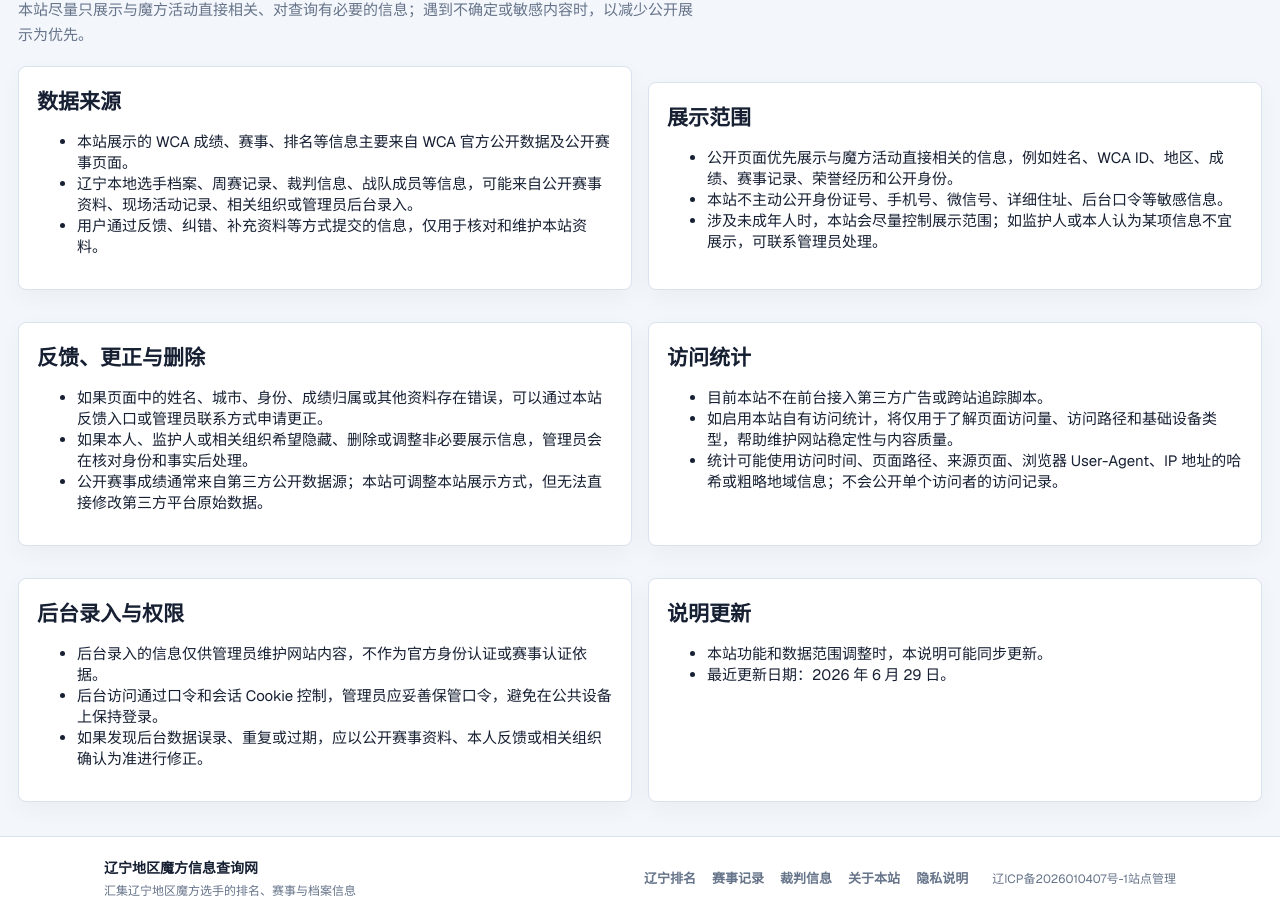
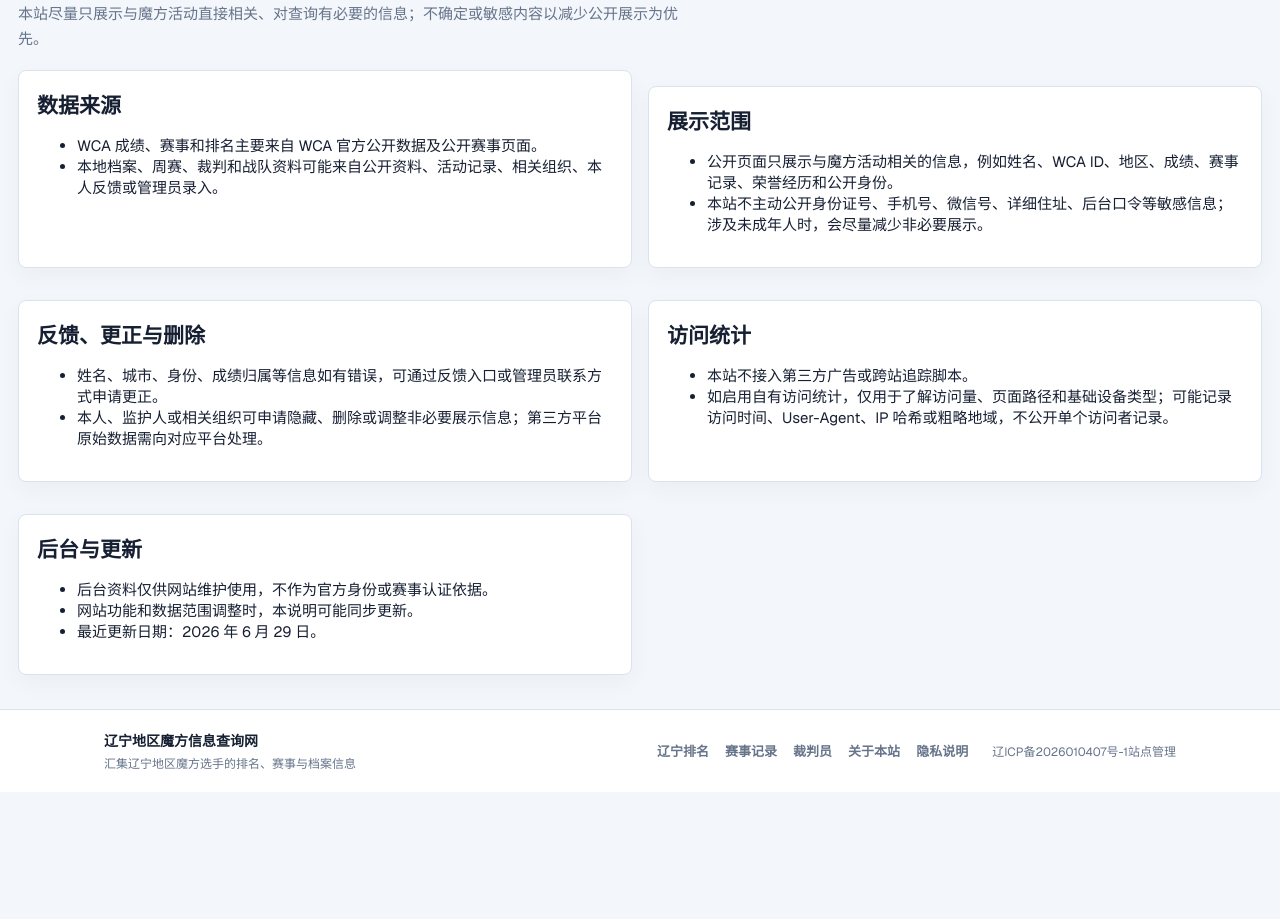
Before and after one commit to lymyxyxyx/Liaoning_magic_cube_team_website, a Next.js app: page /privacy in a window 1280 px wide. Shown: the part 355-1274 px from the top of the page. After the commit the page ends 1147 px from the top, so only its background shows below. Built offline with nearby package versions, Linux system fonts and the light colour scheme.

Commit message:
Polish public pages before launch

```diff
--- a/app/about/page.tsx
+++ b/app/about/page.tsx
@@ -15,7 +15,7 @@ const infoBlocks = [
   },
   {
     title: "数据来源",
-    text: "WCA 成绩、赛事、排名等信息主要来自 WCA 官方公开数据和公开赛事页面；本地选手档案、周赛、裁判信息和活动资料可能来自公开记录、现场活动记录、相关组织提供或管理员后台录入。"
+    text: "WCA 成绩、赛事、排名等信息主要来自 WCA 官方公开数据和公开赛事页面；本地选手档案、周赛、裁判员资料和活动资料可能来自公开记录、现场活动记录、相关组织提供或管理员后台录入。"
   },
   {
     title: "更新频率",
@@ -50,7 +50,7 @@ export default function AboutPage() {
             <h2>纠错、隐藏与补充资料</h2>
             <ol>
               <li>如果姓名、地区、WCA ID、成绩归属或页面内容有误，请提交反馈说明。</li>
-              <li>如果本人或监护人希望隐藏、删除非必要展示信息，请选择“删除/隐藏请求”。</li>
+              <li>如果本人或监护人希望隐藏、删除非必要展示信息，可选择“删除/隐藏请求”。</li>
               <li>公开赛事成绩的原始数据以 WCA 等第三方公开数据源为准，本站可调整本站展示方式。</li>
             </ol>
             <p>
--- a/app/admin/page.tsx
+++ b/app/admin/page.tsx
@@ -13,9 +13,9 @@ const adminCards = [
     description: "维护本地选手 WCA ID、省份、城市和人工核对记录。"
   },
   {
-    title: "辽宁排名说明与反馈",
+    title: "信息反馈接收",
     href: "/admin/ranking-feedback",
-    description: "维护辽宁排名认定口径，处理名单、成绩和页面反馈。"
+    description: "查看并处理关于本站提交的信息更正、隐藏删除、补充资料和页面问题。"
   },
   {
     title: "周赛选手库",
@@ -43,7 +43,7 @@ export default function AdminPage() {
   return (
     <>
       <PageHero label="后台管理" title="网站管理后台">
-        进入对应模块维护人员资料、排名反馈、周赛选手和比赛账单。
+        进入对应模块维护人员资料、信息反馈、周赛选手和比赛账单。
       </PageHero>
       <section className="container section admin-module-grid" aria-label="后台功能入口">
         {adminCards.map((card) => (
--- a/app/admin/ranking-feedback/page.tsx
+++ b/app/admin/ranking-feedback/page.tsx
@@ -7,14 +7,14 @@ export default function AdminRankingFeedbackPage() {
     <>
       <PageHero
         label="后台管理"
-        title="辽宁排名说明与反馈"
+        title="信息反馈接收"
         actions={
           <Link className="button" href="/admin">
             返回后台首页
           </Link>
         }
       >
-        维护辽宁排名认定口径，并处理名单、成绩和页面反馈。
+        处理关于本站提交的信息更正、隐藏删除、补充资料和页面问题。
       </PageHero>
       <RankingFeedbackConsole />
     </>
--- a/app/api/feedback/route.ts
+++ b/app/api/feedback/route.ts
@@ -20,6 +20,11 @@ export async function POST(request: NextRequest) {
     return NextResponse.json({ message: "Invalid feedback" }, { status: 400 });
   }
 
+  const name = cleanText(payload.name, 80);
+  if (!name) {
+    return NextResponse.json({ message: "请填写姓名" }, { status: 400 });
+  }
+
   const message = cleanText(payload.message, 1200);
   if (message.length < 4) {
     return NextResponse.json({ message: "请填写反馈内容" }, { status: 400 });
@@ -31,8 +36,8 @@ export async function POST(request: NextRequest) {
   }
 
   const id = await createFeedbackMessage({
-    type: allowedTypes.has(payload.type || "") ? payload.type || "名单反馈" : "其他",
-    name: cleanText(payload.name, 80),
+    type: allowedTypes.has(payload.type || "") ? payload.type || "其他" : "其他",
+    name,
     wcaId,
     contact: cleanText(payload.contact, 120),
     message,
--- a/app/judges/judges-client.tsx
+++ b/app/judges/judges-client.tsx
@@ -72,7 +72,7 @@ export function JudgesClient({ initialJudges }: Props) {
   const canEdit = editPassword !== null;
 
   async function enterEditMode() {
-    const password = window.prompt("请输入裁判信息编辑口令");
+    const password = window.prompt("请输入裁判员编辑口令");
     if (password === null) return;
 
     try {
--- a/app/judges/page.tsx
+++ b/app/judges/page.tsx
@@ -6,13 +6,13 @@ import { JudgesClient } from "./judges-client";
 export const dynamic = "force-dynamic";
 
 export const metadata: Metadata = {
-  title: "裁判信息",
+  title: "裁判员",
   description: "辽宁地区 WCA 魔方裁判名录，含级别、培训信息与所在城市。",
   alternates: { canonical: "/judges" },
   openGraph: {
     type: "website",
     url: "/judges",
-    title: "裁判信息",
+    title: "裁判员",
     description: "辽宁地区 WCA 魔方裁判名录与级别信息。"
   }
 };
@@ -22,7 +22,7 @@ export default async function JudgesPage() {
 
   return (
     <>
-      <PageHero label="人员档案" title="裁判信息">
+      <PageHero label="人员档案" title="裁判员">
         裁判级别与培训信息。
       </PageHero>
       <JudgesClient initialJudges={judges} />
--- a/app/layout.tsx
+++ b/app/layout.tsx
@@ -55,7 +55,7 @@ export default function RootLayout({ children }: { children: React.ReactNode })
             <nav className="footer-nav" aria-label="底部导航">
               <Link href="/liaoning-rankings">辽宁排名</Link>
               <Link href="/competitions">赛事记录</Link>
-              <Link href="/judges">裁判信息</Link>
+              <Link href="/judges">裁判员</Link>
               <Link href="/about">关于本站</Link>
               <Link href="/privacy">隐私说明</Link>
             </nav>
--- a/app/privacy/page.tsx
+++ b/app/privacy/page.tsx
@@ -10,47 +10,36 @@ const policySections = [
   {
     title: "数据来源",
     items: [
-      "本站展示的 WCA 成绩、赛事、排名等信息主要来自 WCA 官方公开数据及公开赛事页面。",
-      "辽宁本地选手档案、周赛记录、裁判信息、战队成员等信息，可能来自公开赛事资料、现场活动记录、相关组织或管理员后台录入。",
-      "用户通过反馈、纠错、补充资料等方式提交的信息，仅用于核对和维护本站资料。"
+      "WCA 成绩、赛事和排名主要来自 WCA 官方公开数据及公开赛事页面。",
+      "本地档案、周赛、裁判和战队资料可能来自公开资料、活动记录、相关组织、本人反馈或管理员录入。"
     ]
   },
   {
     title: "展示范围",
     items: [
-      "公开页面优先展示与魔方活动直接相关的信息，例如姓名、WCA ID、地区、成绩、赛事记录、荣誉经历和公开身份。",
-      "本站不主动公开身份证号、手机号、微信号、详细住址、后台口令等敏感信息。",
-      "涉及未成年人时，本站会尽量控制展示范围；如监护人或本人认为某项信息不宜展示，可联系管理员处理。"
+      "公开页面只展示与魔方活动相关的信息，例如姓名、WCA ID、地区、成绩、赛事记录、荣誉经历和公开身份。",
+      "本站不主动公开身份证号、手机号、微信号、详细住址、后台口令等敏感信息；涉及未成年人时，会尽量减少非必要展示。"
     ]
   },
   {
     title: "反馈、更正与删除",
     items: [
-      "如果页面中的姓名、城市、身份、成绩归属或其他资料存在错误，可以通过本站反馈入口或管理员联系方式申请更正。",
-      "如果本人、监护人或相关组织希望隐藏、删除或调整非必要展示信息，管理员会在核对身份和事实后处理。",
-      "公开赛事成绩通常来自第三方公开数据源；本站可调整本站展示方式，但无法直接修改第三方平台原始数据。"
+      "姓名、城市、身份、成绩归属等信息如有错误，可通过反馈入口或管理员联系方式申请更正。",
+      "本人、监护人或相关组织可申请隐藏、删除或调整非必要展示信息；第三方平台原始数据需向对应平台处理。"
     ]
   },
   {
     title: "访问统计",
     items: [
-      "目前本站不在前台接入第三方广告或跨站追踪脚本。",
-      "如启用本站自有访问统计，将仅用于了解页面访问量、访问路径和基础设备类型，帮助维护网站稳定性与内容质量。",
-      "统计可能使用访问时间、页面路径、来源页面、浏览器 User-Agent、IP 地址的哈希或粗略地域信息；不会公开单个访问者的访问记录。"
+      "本站不接入第三方广告或跨站追踪脚本。",
+      "如启用自有访问统计，仅用于了解访问量、页面路径和基础设备类型；可能记录访问时间、User-Agent、IP 哈希或粗略地域，不公开单个访问者记录。"
     ]
   },
   {
-    title: "后台录入与权限",
+    title: "后台与更新",
     items: [
-      "后台录入的信息仅供管理员维护网站内容，不作为官方身份认证或赛事认证依据。",
-      "后台访问通过口令和会话 Cookie 控制，管理员应妥善保管口令，避免在公共设备上保持登录。",
-      "如果发现后台数据误录、重复或过期，应以公开赛事资料、本人反馈或相关组织确认为准进行修正。"
-    ]
-  },
-  {
-    title: "说明更新",
-    items: [
-      "本站功能和数据范围调整时，本说明可能同步更新。",
+      "后台资料仅供网站维护使用，不作为官方身份或赛事认证依据。",
+      "网站功能和数据范围调整时，本说明可能同步更新。",
       "最近更新日期：2026 年 6 月 29 日。"
     ]
   }
@@ -60,14 +49,14 @@ export default function PrivacyPage() {
   return (
     <>
       <PageHero label="隐私说明" title="本站如何使用和展示资料">
-        辽宁地区魔方信息查询网用于查询公开赛事、排名、周赛与本地魔方活动资料。本页说明本站的数据来源、展示范围和更正删除方式。
+        本站用于查询公开赛事、排名、周赛与本地魔方活动资料。这里简要说明数据来源、展示范围和更正删除方式。
       </PageHero>
       <section className="container section">
         <div className="section-header">
           <div>
             <span className="eyebrow">Privacy</span>
             <h2>资料处理原则</h2>
-            <p>本站尽量只展示与魔方活动直接相关、对查询有必要的信息；遇到不确定或敏感内容时，以减少公开展示为优先。</p>
+            <p>本站尽量只展示与魔方活动直接相关、对查询有必要的信息；不确定或敏感内容以减少公开展示为优先。</p>
           </div>
         </div>
         <div className="grid two">
--- a/components/site-header.tsx
+++ b/components/site-header.tsx
@@ -17,7 +17,7 @@ const navItems: NavItem[] = [
   { href: "/rankings", label: "WCA排名" },
   { href: "/competitions", label: "赛事列表" },
   { href: "/liaoning-competitions", label: "辽宁选手参赛记录" },
-  { href: "/judges", label: "裁判信息" },
+  { href: "/judges", label: "裁判员" },
   { href: "/commercial-teams", label: "战队成员" }
 ];
 
```
Also changed, not shown: app/about/about-feedback-form.tsx (+19 -9 lines), app/admin/ranking-feedback/ranking-feedback-console.tsx (+4 -4 lines), app/globals.css.
